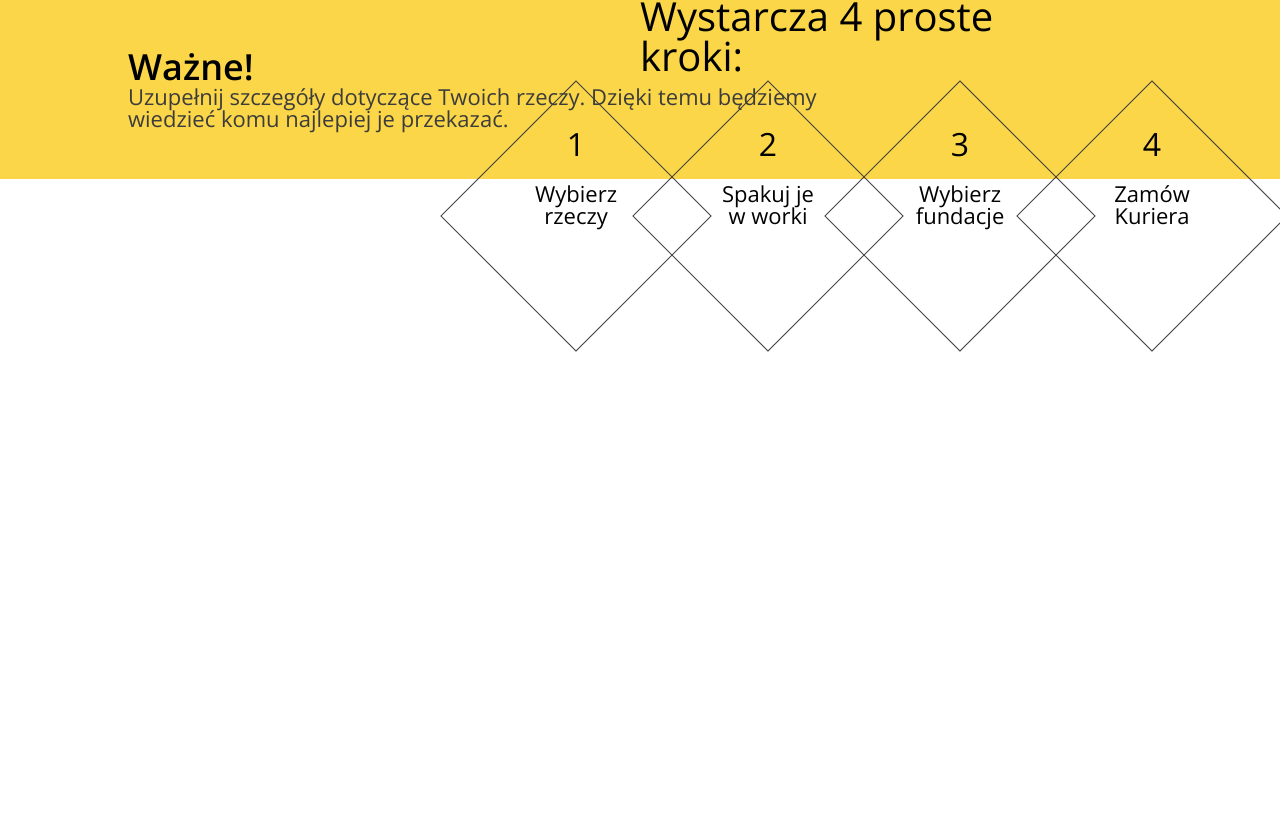
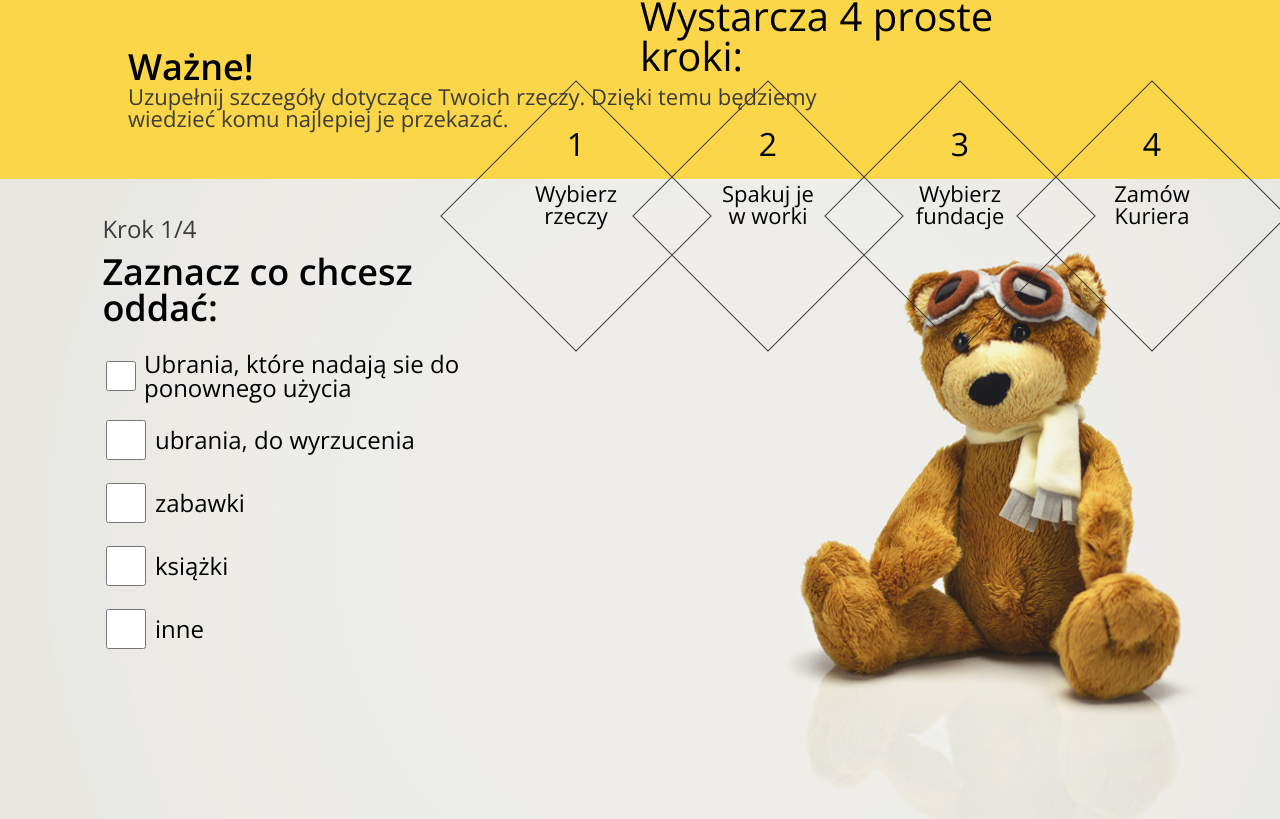
Before and after one commit to Szaker1990/recycle_cloth_app, a React (Create React App) app: page /#/formularz in a window 1280 px wide. Shown: the part 721-1540 px from the top of the page. Before the commit the page ends 1073 px from the top, so only its background shows below. Built offline with nearby package versions, Linux system fonts and the light colour scheme.

Commit message:
step 1 styles

```diff
--- a/src/components/Form.js
+++ b/src/components/Form.js
@@ -2,9 +2,9 @@ import React from "react";
 import {Link} from "react-router-dom";
 import {HashLink} from "react-router-hash-link";
 import decoration from "../assets/decoration.svg";
+import {Step1} from "./Step1";
 
 export const Form = () => {
-
     return (
         <>
             <div className="row collect">
@@ -57,15 +57,7 @@ export const Form = () => {
                     </div>
                 </div>
             </div>
-            <div className={"row yellow__box"}>
-                <div className={"col-7 yellow__box-wrapper"}>
-                    <h2 className={"yellow__box-header"}>Ważne!</h2>
-                    <p className={"yellow__box-text"}>Uzupełnij szczegóły dotyczące Twoich rzeczy. Dzięki temu będziemy
-                        wiedzieć komu najlepiej je przekazać.
-                    </p>
-                </div>
-
-            </div>
+            <Step1/>
         </>
 
     )
--- /dev/null
+++ b/src/components/Step1.js
@@ -0,0 +1,64 @@
+import React from "react"
+
+export const Step1 = () => {
+
+    const checkboxes = [
+        {
+            name: 'Ubrania, które nadają sie do ponownego użycia',
+            key: '1',
+            label: 'Ubrania, które nadają sie do ponownego użycia',
+        },
+        {
+            name: 'ubrania, do wyrzucenia',
+            key: '2',
+            label: 'ubrania, do wyrzucenia',
+        },
+        {
+            name: 'zabawki',
+            key: '3',
+            label: 'zabawki',
+        },
+        {
+            name: 'książki',
+            key: '4',
+            label: 'książki',
+        },
+        {
+            name: 'inne',
+            key: '5',
+            label: 'Inne',
+        },
+    ];
+
+    return (
+        <>
+            <div className={"row yellow__box"}>
+                <div className={"col-7 yellow__box-wrapper"}>
+                    <h2 className={"yellow__box-header"}>Ważne!</h2>
+                    <p className={"yellow__box-text"}>Uzupełnij szczegóły dotyczące Twoich rzeczy. Dzięki temu będziemy
+                        wiedzieć komu najlepiej je przekazać.
+                    </p>
+                </div>
+            </div>
+            <div className={"row bear__container"}>
+                <div className={"col-4 bear__box"}>
+                    <h3 className={"bear__box-step"}>Krok 1/4</h3>
+                    <h2 className={"bear__box-header"}>Zaznacz co chcesz oddać:</h2>
+                    <form className={"bear__box-form"}>
+                        {
+                            checkboxes.map(box => (
+                                <>
+                                    <div className={"checkbox__wrapper"}>
+                                        <input className={"checkbox__input"} type={"checkbox"} value={box.name}/>
+                                        <label className={"checkbox__label"} key={box.key}> {box.name}</label>
+                                    </div>
+                                </>
+                            ))
+                        }
+                    </form>
+                </div>
+            </div>
+        </>
+    )
+
+}
--- a/src/scss/_main.scss
+++ b/src/scss/_main.scss
@@ -12,3 +12,4 @@
 @import "partials/login";
 @import "partials/logout";
 @import "partials/form";
+@import "partials/step1";
--- a/src/scss/partials/_form.scss
+++ b/src/scss/partials/_form.scss
@@ -83,13 +83,11 @@
       font-weight: 600;
       font-size: 36px;
       color: black;
-
     }
     .yellow__box-text{
       font-size: 22px;
       font-weight: 400;
       color: $color-darkgrey;
-
     }
   }
 }
--- /dev/null
+++ b/src/scss/partials/_step1.scss
@@ -0,0 +1,50 @@
+.bear__container{
+  height: 80vh;
+  background-image: url("./../../assets/bear.png");
+  background-repeat: no-repeat;
+  background-size: 100% 100%;
+
+  .bear__box{
+    margin-top: 3%;
+    display: flex;
+    justify-content: flex-start;
+    flex-direction: column;
+    margin-left: 8%;
+    .bear__box-step{
+      font-size: 24px;
+      color: $color-darkgrey;
+      font-weight: 300;
+      margin-bottom: 3%;
+
+    }
+    .bear__box-header{
+      font-size: 36px;
+      font-weight: 600;
+      color: black;
+      margin-bottom: 4%;
+
+    }
+    .bear__box-form{
+      display: flex;
+      flex-direction: column;
+      justify-content: center;
+
+      .checkbox__label{
+        font-size: 24px;
+        font-weight: 300;
+
+      }
+      .checkbox__input{
+        height: 40px;
+        width: 40px;
+        margin-right: 2%;
+
+      }
+    }
+  }
+}
+.checkbox__wrapper{
+  display: flex;
+  align-items: center;
+  margin: 2% 0;
+}
```
